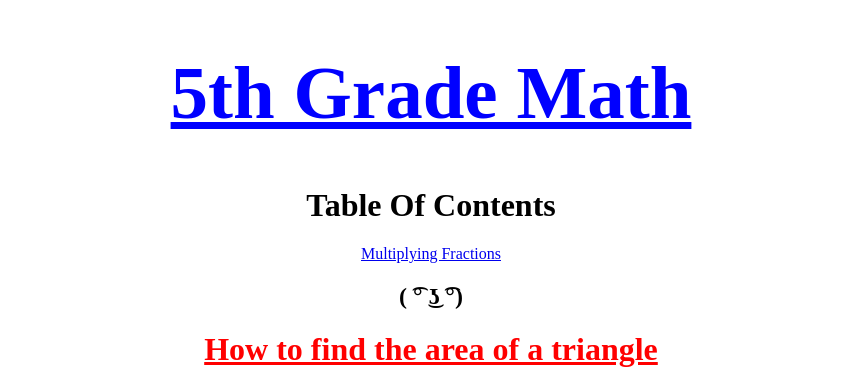
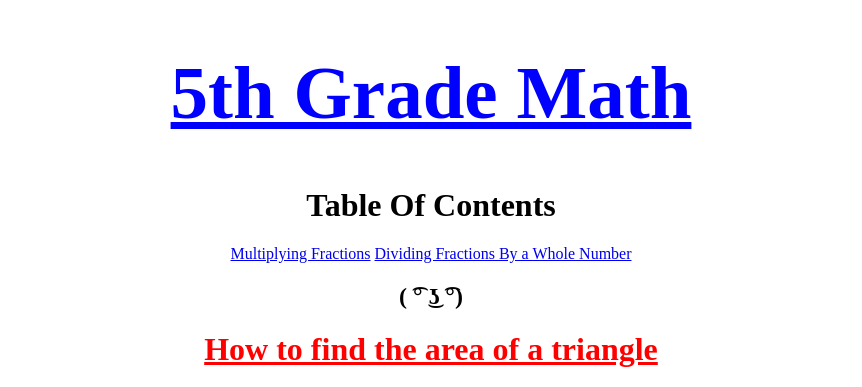
Before and after one commit to CodingProHit/index.html, a plain HTML site: page index.html in a window 1280 px wide. Shown: the top 387 px of the page, without its empty margins (209-1071 px from the left). Drawn offline with Linux system fonts and the light colour scheme.

Commit message:
Update index.html

```diff
--- a/index.html
+++ b/index.html
@@ -38,6 +38,7 @@
 <center>
 <h1>Table Of Contents</h1>
 	<a href="#jingalalahuhu">Multiplying Fractions</a>
+	<a href="#division">Dividing Fractions By a Whole Number</a>
 </center>
 
 
```
